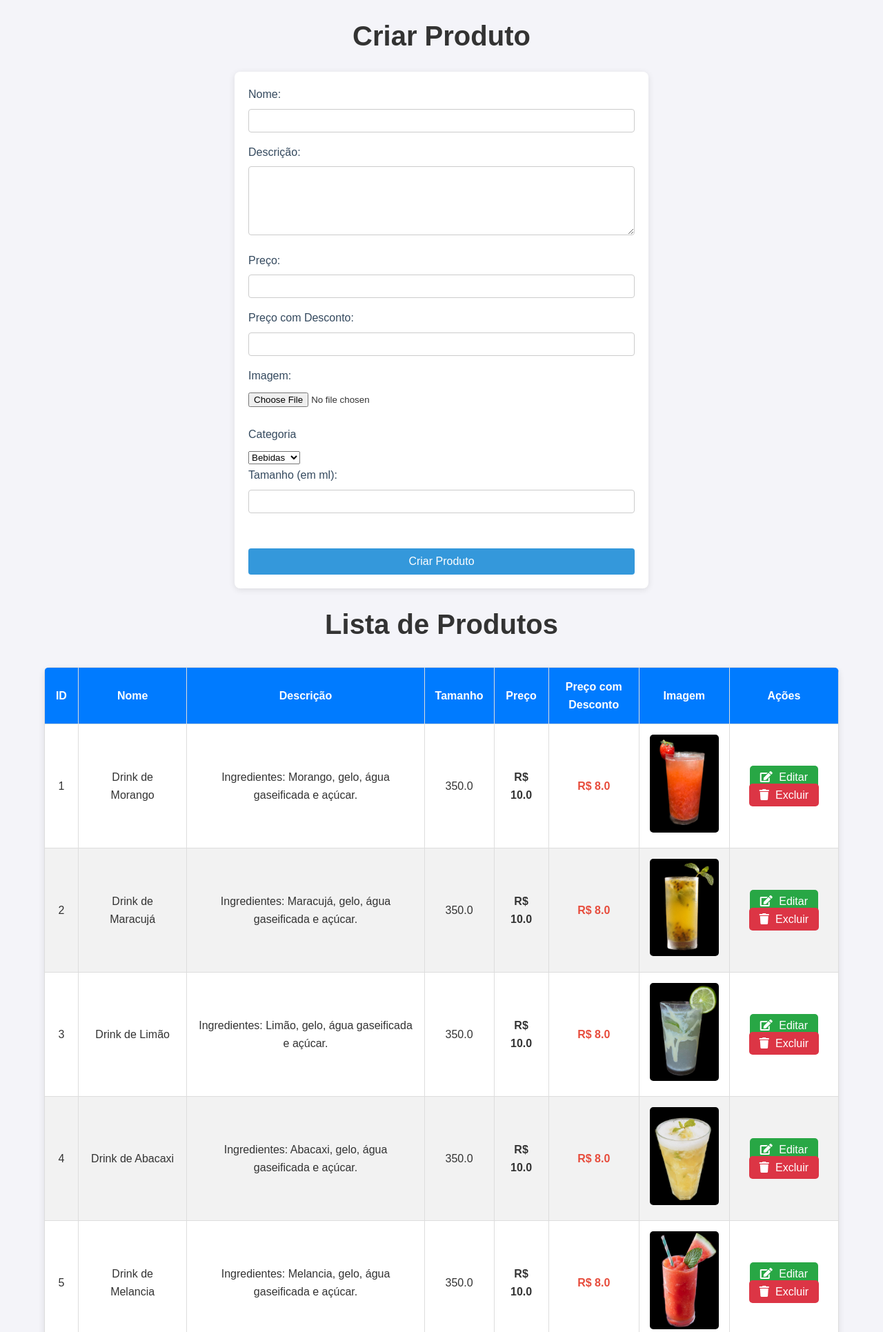
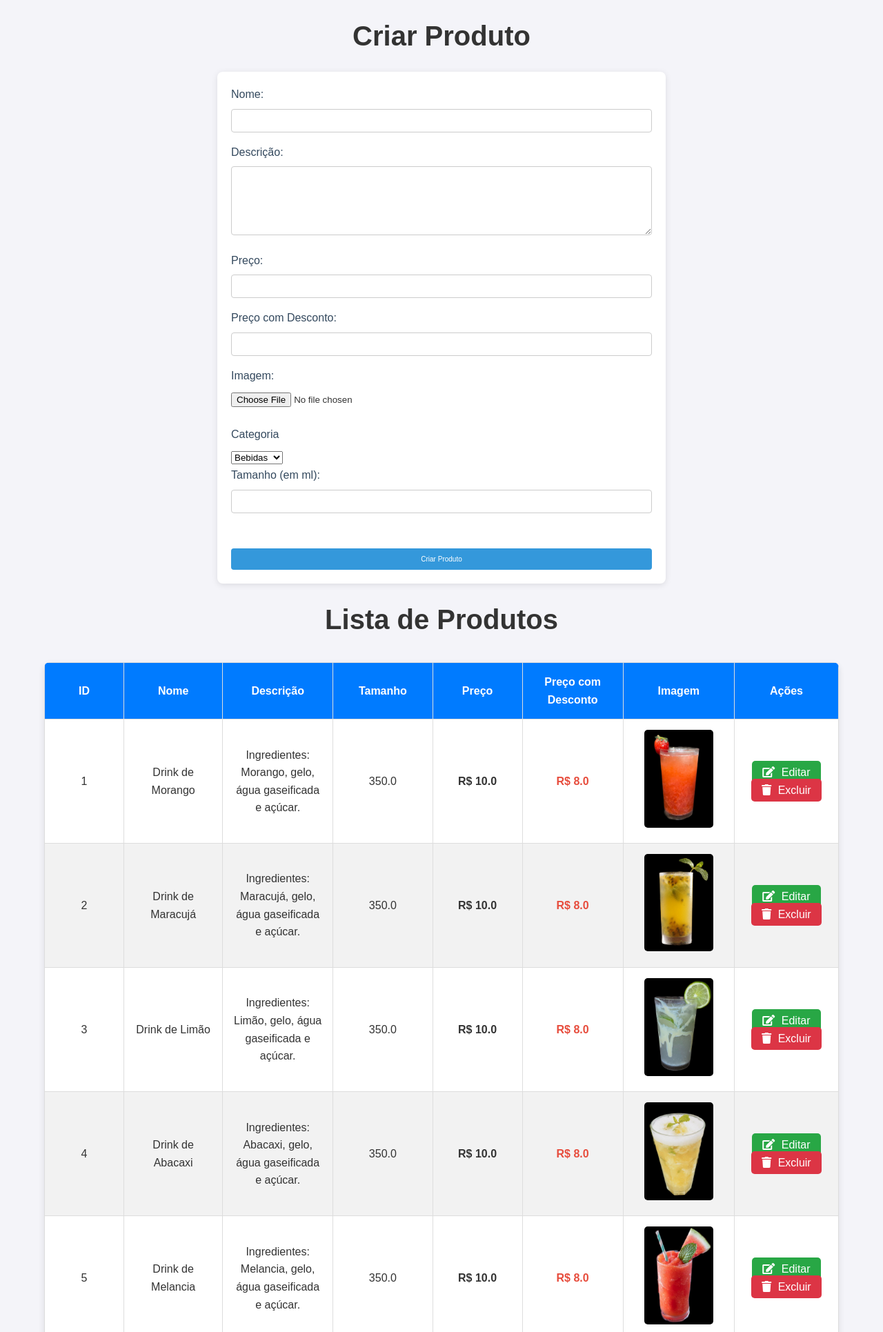
Before and after one commit to RyanKelvin727/Projeto-Drinks, a Flask app: page /crud in a window 1280 px wide. Shown: the top 1931 px of the page at 69% size. Run offline with Flask 3, Linux system fonts and the light colour scheme.

Commit message:
Completo 1.0

```diff
--- a/static/crud.css
+++ b/static/crud.css
@@ -22,7 +22,7 @@ h1 {
 
 /* Estilo do formulário */
 form {
-    max-width: 600px;
+    max-width: 650px;
     margin: 0 auto;
     background-color: #fff;
     padding: 20px;
@@ -56,10 +56,10 @@ textarea {
 button {
     background-color: #3498db;
     color: #fff;
-    padding: 10px 20px;
+    padding: 10px 10px;
     border: none;
     border-radius: 4px;
-    font-size: 16px;
+    font-size: 10px;
     cursor: pointer;
     width: 100%;
     transition: background-color 0.3s ease;
@@ -67,6 +67,16 @@ button {
 
 button:hover {
     background-color: #2980b9;
+}
+
+.butoes{
+    width: 100%;
+    height: 100%;
+    gap: 10px;
+}
+
+td{
+    width: 200px;
 }
 
 form > button {
--- a/templates/crud.html
+++ b/templates/crud.html
@@ -90,12 +90,14 @@
                 <td class="price discount-price">R$ {{ produto.preco_desconto }}</td>
                 <td><img src="/{{ produto.image }}" alt="{{ produto.nome }}"></td>
                 <td>
+                    <div class="butoes">
                         <a href="/crud/{{produto.id}}" class="btn btn-edit">
                             <i class="fas fa-edit"></i> Editar
                         </a>
                         <a href="/delete/{{produto.id}}" onclick="return confirm('Deseja realmente excluir?')" class="btn btn-delete">
                             <i class="fas fa-trash"></i> Excluir
                         </a>
+                    </div>
                 </td>
             </tr>
             {% endfor %}
```
Also changed, not shown: templates/index.html (+4 -4 lines). Lines whose indentation alone changed are shown as unchanged.
